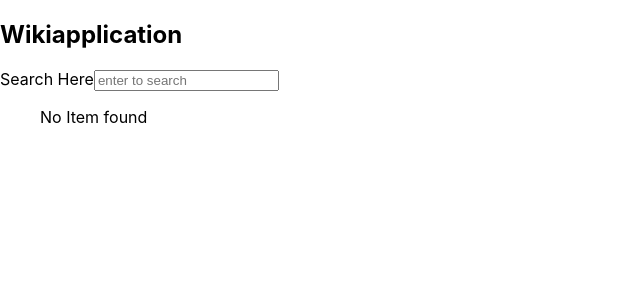
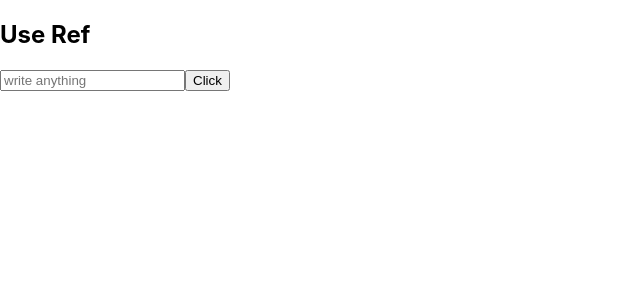
Before and after one commit to chandu-0214/Batch_sept_reactjs, a React (Create React App) app: page / in a window 1280 px wide. Shown: the top 300 px of the page, without its empty margins (0-640 px from the left). Built offline with nearby package versions, Linux system fonts and the light colour scheme.

Commit message:
first commit

```diff
--- a/src/App.js
+++ b/src/App.js
@@ -1,10 +1,9 @@
 import './App.css';
-import Wikiapplication from './components/state and events/wikiapplication';
+import InputForm from './components/state and events/forms';
 function App() {
   return (
    <div>
-    {/* <ProjectCountries/> */}
-    <Wikiapplication/>
+    <InputForm/>
    </div>
   );
 }
--- /dev/null
+++ b/src/components/state and events/forms.js
@@ -0,0 +1,24 @@
+import React, { useRef, useState } from 'react'
+
+function InputForm() {
+    const inputRef=useRef(null)
+    const handleINput=(event)=>{
+            console.log("Input triggered")
+
+    }
+    const handleClick=(event)=>{
+        console.log("Click triggered")
+        console.log(inputRef)
+        inputRef.current="chandu"
+}
+  return (
+    <div>
+        <h2>Use Ref</h2>
+        {console.log(inputRef.current)}
+        <input value={inputRef.current} ref={inputRef} onChange={handleINput} type='text' placeholder='write anything'/>
+        <button onClick={handleClick}>Click</button>
+    </div>
+  )
+}
+
+export default InputForm
```
Also changed, not shown: src/components/state and events/Intervals.js (+23 -9 lines).
